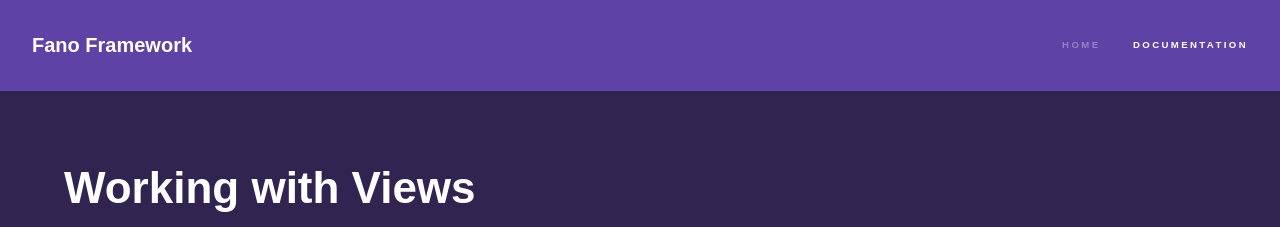
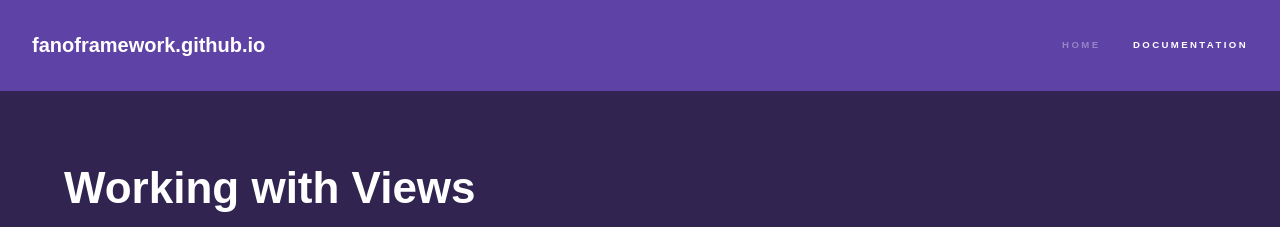
Before and after one commit to fanoframework/fanoframework.github.io, a Jekyll site: the page built from working-with-views/index.md, in a window 1280 px wide. Shown: the top 227 px of the page. Built offline with Jekyll 4.4.1, drawn with Linux system fonts in a browser that asks for light colours; our own code applies the rules of GitHub Pages for plain Markdown files.

Commit message:
replace literal with variable

```diff
--- a/_includes/header.html
+++ b/_includes/header.html
@@ -25,7 +25,7 @@
 
     <!-- Header -->
     <header id="header">
-        <a href="/" class="title">Fano Framework</a>
+        <a href="{{ "/" | relative_url }}" class="title">{{ site.title }}</a>
         <nav>
             <ul>
                 <li><a href="{{ "/" | relative_url }}">Home</a></li>
```
